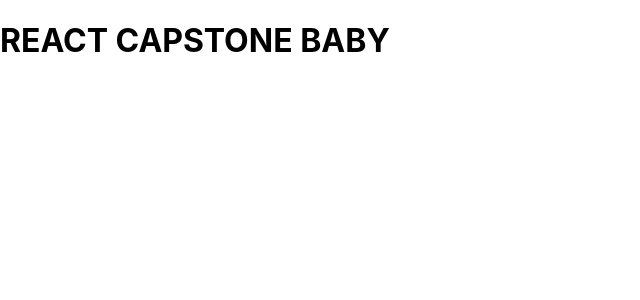
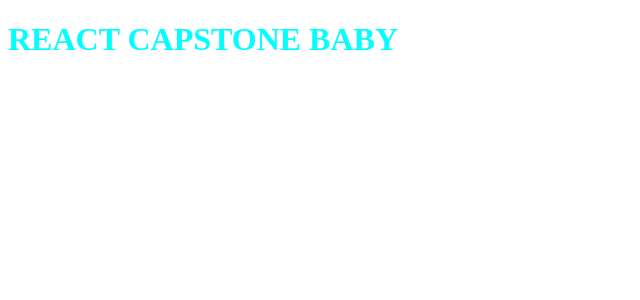
Before and after one commit to Moreneecoder/liga-primero, a React (Create React App) app: page / in a window 1280 px wide. Shown: the top 300 px of the page, without its empty margins (0-640 px from the left). Built offline with nearby package versions, Linux system fonts and the light colour scheme.

Commit message:
Setup stylelint locally

```diff
--- a/package.json
+++ b/package.json
@@ -45,6 +45,10 @@
     "eslint-plugin-import": "^2.25.3",
     "eslint-plugin-jsx-a11y": "^6.5.1",
     "eslint-plugin-react": "^7.27.0",
-    "eslint-plugin-react-hooks": "^4.3.0"
+    "eslint-plugin-react-hooks": "^4.3.0",
+    "stylelint": "^13.13.1",
+    "stylelint-config-standard": "^21.0.0",
+    "stylelint-csstree-validator": "^1.9.0",
+    "stylelint-scss": "^3.21.0"
   }
 }
--- a/src/index.css
+++ b/src/index.css
@@ -1,13 +1,3 @@
 body {
-  margin: 0;
-  font-family: -apple-system, BlinkMacSystemFont, 'Segoe UI', 'Roboto', 'Oxygen',
-    'Ubuntu', 'Cantarell', 'Fira Sans', 'Droid Sans', 'Helvetica Neue',
-    sans-serif;
-  -webkit-font-smoothing: antialiased;
-  -moz-osx-font-smoothing: grayscale;
+  color: cyan;
 }
-
-code {
-  font-family: source-code-pro, Menlo, Monaco, Consolas, 'Courier New',
-    monospace;
-}
```
Also changed, not shown: .stylelintrc.json (added), 1 other file (tests, documents, lock files or other folders).
